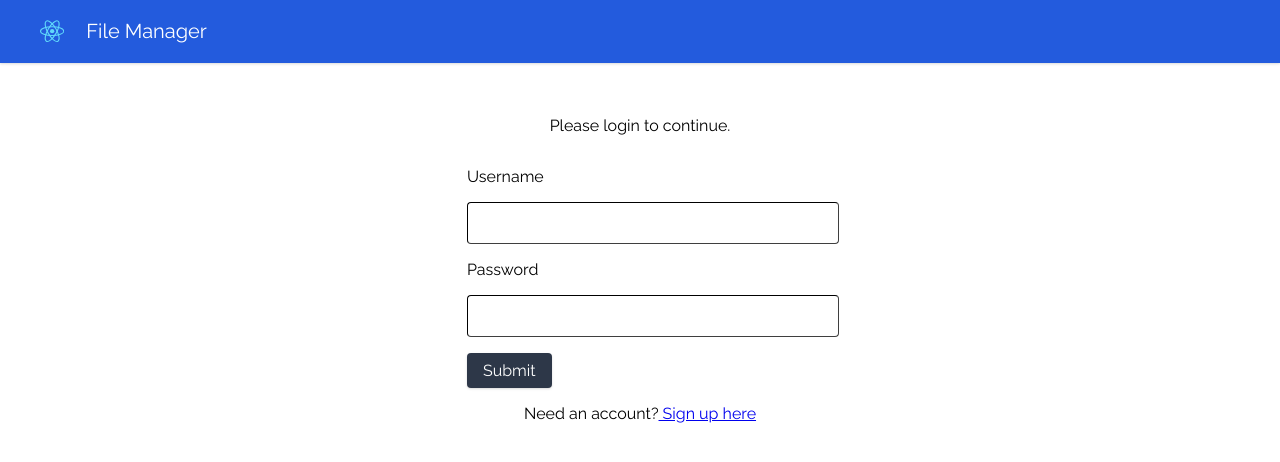
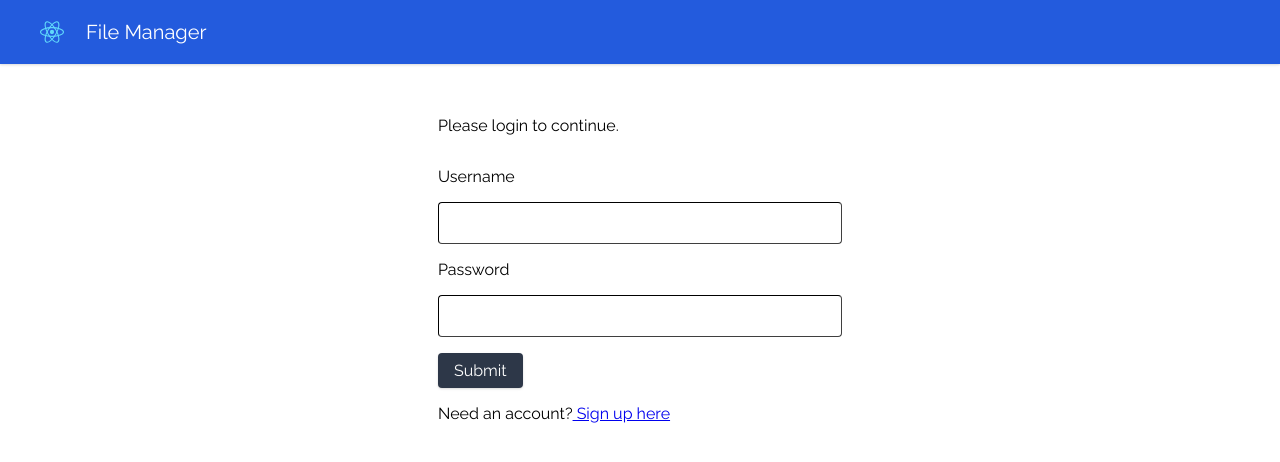
Before and after one commit to frzkn/react-file-manager, a React (Create React App) app: page /login in a window 1280 px wide. Shown: the top 462 px of the page. Built offline with nearby package versions, Linux system fonts and the light colour scheme.

Commit message:
Update styles

```diff
--- a/src/components/Auth/Login/index.js
+++ b/src/components/Auth/Login/index.js
@@ -30,9 +30,12 @@ function Login() {
       <div
         style={{
           marginTop: "100px",
-          padding: " 0 1rem",
-          display: "grid",
-          placeItems: "center",
+          padding: "0 0.5rem",
+          display: 'flex',
+          flexDirection: 'column',
+          justifyContent: 'center',
+          maxWidth: '420px',
+          margin: '100px auto',
         }}
       >
         <p
--- a/src/components/Auth/Register/index.js
+++ b/src/components/Auth/Register/index.js
@@ -28,10 +28,13 @@ function Register() {
   return (
     <div
       style={{
-        marginTop: "100px",
-        padding: " 0 1rem",
-        display: "grid",
-        placeItems: "center",
+          marginTop: "100px",
+          padding: "0 0.5rem",
+          display: 'flex',
+          flexDirection: 'column',
+          justifyContent: 'center',
+          maxWidth: '420px',
+          margin: '100px auto',
       }}
     >
       <p
--- a/src/components/Auth/auth.scss
+++ b/src/components/Auth/auth.scss
@@ -10,11 +10,12 @@
   border-top-right-radius: 0.25rem;
   border-bottom-right-radius: 0.25rem;
   border-bottom-left-radius: 0.25rem;
-  padding: 0.5rem 0.75rem;
+  padding: 0.5rem 0.57rem;
   font-size: 1rem;
   line-height: 1.5;
   width: 100%;
-  min-width: 320px;
+  // max: 320px;
+  display: block;
 }
 
 .submit-button {
--- a/src/components/FilesContainer/GridView/File/index.js
+++ b/src/components/FilesContainer/GridView/File/index.js
@@ -1,6 +1,5 @@
 import React, { useRef, useState } from "react";
 import TimeAgo from "react-timeago";
-import useOnClickOutside from "use-onclickoutside";
 import FileSvg from "../../../../assets/svg/file";
 import FolderSvg from "../../../../assets/svg/folder";
 import "./file.scss";
@@ -16,12 +15,7 @@ const File = (props) => {
     history = {},
   } = props;
 
-  const [highlight, setHighlight] = useState(false);
-  const ref = useRef(null);
 
-  useOnClickOutside(ref, () => {
-    setHighlight(false);
-  });
 
   const navigate = () => {
     history.push(`${history.location.pathname}${name.slice(0, 8)}?id=${id}/`);
@@ -31,8 +25,7 @@ const File = (props) => {
     <div
       onClick={navigate}
       onTouchEnd={navigate}
-      ref={ref}
-      className={`single-file ${highlight ? "single-file--highlight" : ""}`}
+      className={`single-file`}
     >
       <div>
         <FolderSvg />
@@ -51,7 +44,6 @@ const File = (props) => {
     <a
       href={file}
       download
-      ref={ref}
       className="single-file"
       target="_blank"
       rel="noreferrer noopener"
--- a/src/components/FilesContainer/GridView/gridView.scss
+++ b/src/components/FilesContainer/GridView/gridView.scss
@@ -1,9 +1,12 @@
 .grid-view {
   display: grid;
-  width: 100%;
-  grid-template-columns: repeat(auto-fit, minmax(80px, 150px));
+  max-width: 100% !important;
+  grid-template-columns: repeat(auto-fit, minmax(180px, 250px));
   grid-auto-rows: 150px;
   row-gap: 10px;
+  @media screen and (max-width: 800px) {
+    grid-template-columns: repeat(auto-fit, minmax(180px, 1fr));
+  }
 }
 
 .load-more {
--- a/src/components/Header/header.scss
+++ b/src/components/Header/header.scss
@@ -31,8 +31,9 @@
       }
     }
     &__logo > svg {
-      height: 1.52rem;
-      width: 1.52rem;
+      display: block;
+      height: 3.0rem;
+      width: 3.0rem;
     }
     &__logo > h1 {
       color: white;
--- a/src/components/Header/index.js
+++ b/src/components/Header/index.js
@@ -19,8 +19,8 @@ const Header = () => {
           {(getToken() || hasToken) && (
             <Link to="/login" style={{ display: "flex", alignItems: "center" }}>
               <svg
-                height={"1.52rem"}
-                width={"1.52rem"}
+                height={"2.2rem"}
+                width={"2.2rem"}
                 fill="none"
                 stroke="currentColor"
                 viewBox="0 0 24 24"
--- a/src/index.scss
+++ b/src/index.scss
@@ -1,4 +1,8 @@
 @import url('https://fonts.googleapis.com/css2?family=Raleway:wght@400;600&display=swap');
+
+* {
+  box-sizing: border-box;
+}
 
 body {
   margin: 0;
@@ -7,6 +11,7 @@ body {
     sans-serif;
   -webkit-font-smoothing: antialiased;
   -moz-osx-font-smoothing: grayscale;
+  max-width: 100%;
 }
 
 code {
```
